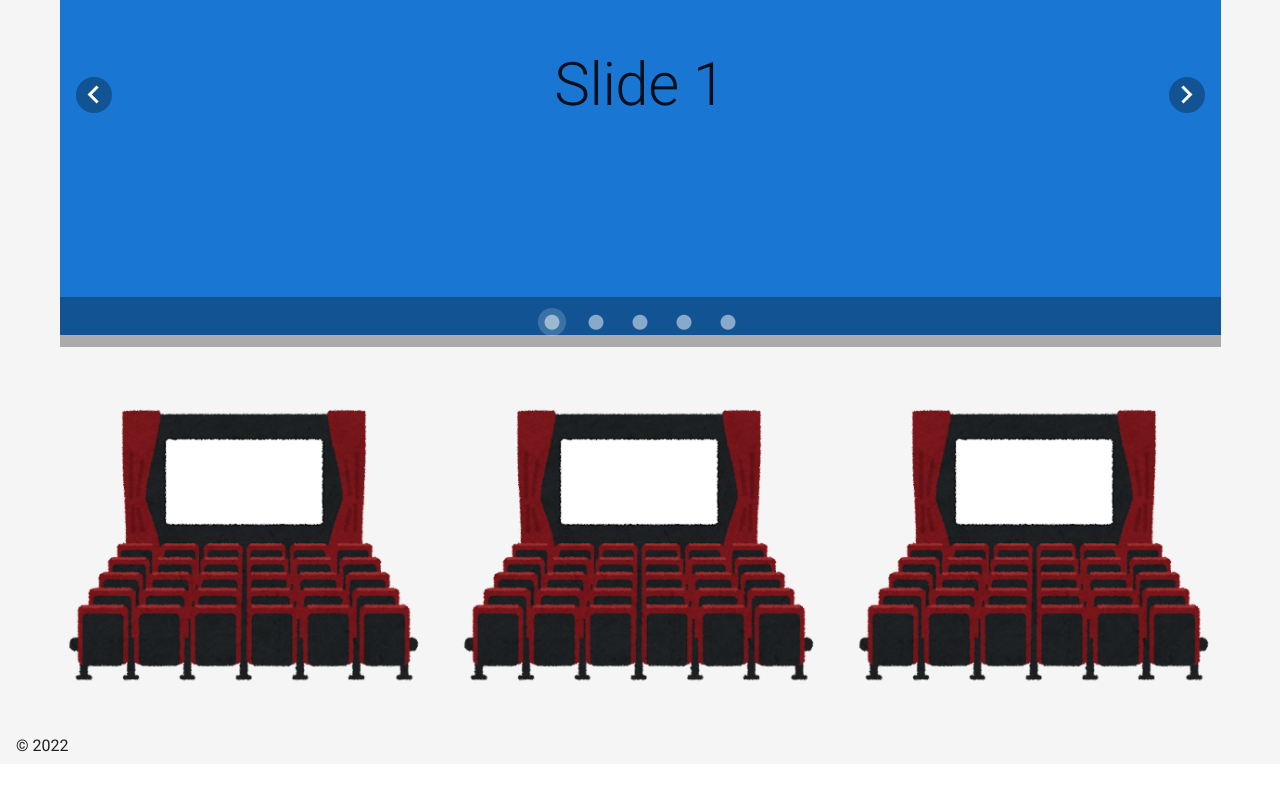
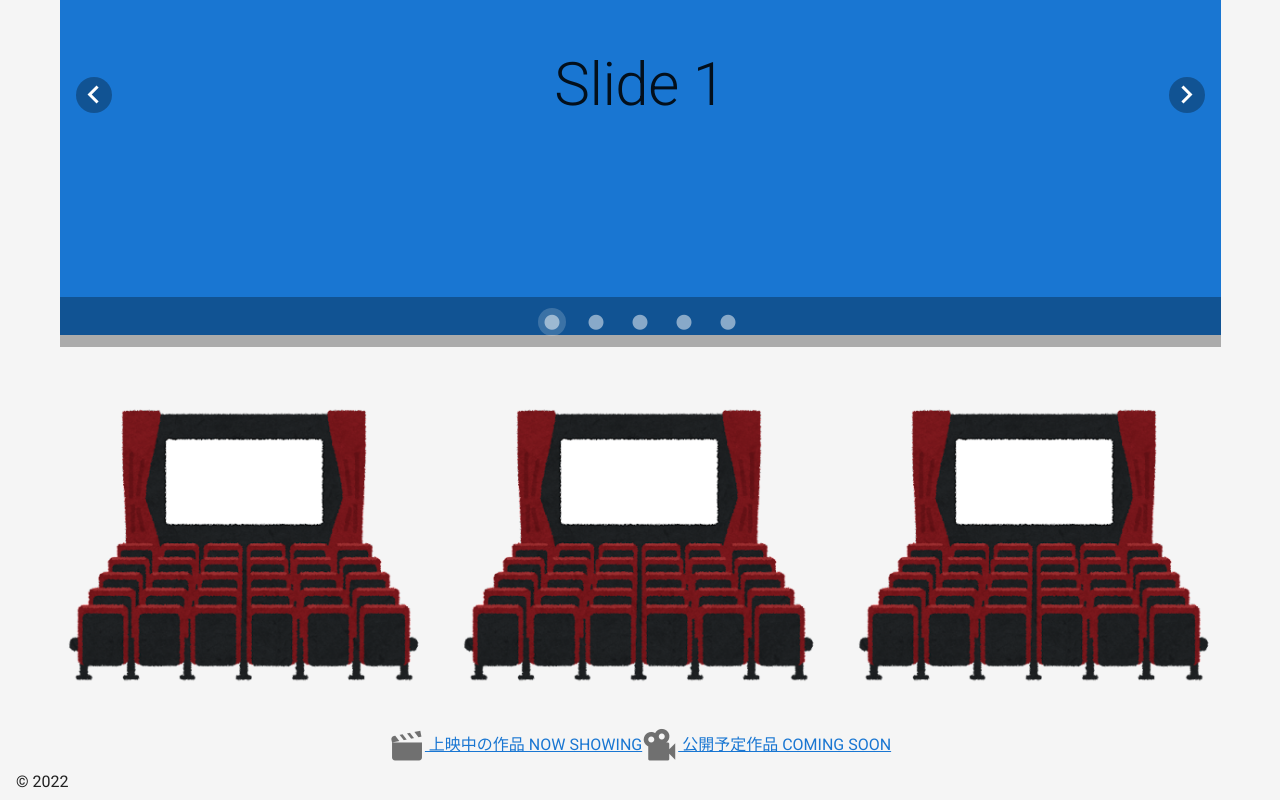
Before and after one commit to Taurin190/nuxt-sample, a Nuxt app: page / in a window 1280 px wide. Shown: the part 383-1183 px from the top of the page. Before the commit the page ends 1147 px from the top, so only its background shows below. Built offline with nearby package versions, Linux system fonts and the light colour scheme.

Commit message:
add movie list panel

```diff
--- /dev/null
+++ b/components/molecules/PanelTitle.vue
@@ -0,0 +1,33 @@
+<template>
+  <nuxt-link :to="to" class="center block">
+      <v-icon large>{{ icon }}</v-icon>
+      <span>
+          {{ title }}
+          {{ etitle }}
+      </span>
+  </nuxt-link>
+</template>
+
+<script>
+export default {
+  name: "PanelTitle",
+  props: {
+    to: {
+      type: String,
+      default: "",
+    },
+    icon: {
+      type: String,
+      default: "",
+    },
+    title: {
+        type: String,
+      default: "",
+    },
+    etitle: {
+        type: String,
+      default: "",
+    }
+  },
+};
+</script>
--- /dev/null
+++ b/components/organisms/MovieListPanel.vue
@@ -0,0 +1,31 @@
+<template>
+<div>
+    <panel-title :to="to" :icon="icon" :title="title" :etitle="etitle" />
+</div>
+</template>
+
+<script>
+import PanelTitle from '../molecules/PanelTitle.vue';
+export default {
+  components: { PanelTitle },
+  name: "MovieListPanel",
+  props: {
+    to: {
+      type: String,
+      default: "",
+    },
+    icon: {
+      type: String,
+      default: "",
+    },
+    title: {
+        type: String,
+      default: "",
+    },
+    etitle: {
+        type: String,
+      default: "",
+    }
+  },
+};
+</script>
--- a/pages/index.vue
+++ b/pages/index.vue
@@ -1,19 +1,48 @@
 <template>
   <div>
-    <TabMenu :active=1 />
+    <TabMenu :active="1" />
     <v-row justify="center" align="center">
       <v-col cols="12">
         <carousel />
       </v-col>
     </v-row>
-     <ImageBanners />
+    <ImageBanners />
+    <v-row justify="center" align="center">
+    <div v-for="panel in panels" :key="panel.title">
+      <movie-list-panel
+        :to="panel.to"
+        :icon="panel.icon"
+        :title="panel.title"
+        :etitle="panel.etitle"
+      />
+    </div>
+    </v-row>
   </div>
 </template>
 
 <script>
-import Carousel from '~/components/Carousel.vue';
+import Carousel from "~/components/Carousel.vue";
+import MovieListPanel from "~/components/organisms/MovieListPanel.vue";
 export default {
-  components: { Carousel },
+  components: { Carousel, MovieListPanel },
   name: "IndexPage",
+  data() {
+    return {
+      panels: [
+        {
+          to: "/nowshowing",
+          icon: "mdi-movie-open",
+          title: "上映中の作品",
+          etitle: "NOW SHOWING",
+        },
+        {
+          icon: "mdi-video-vintage",
+          title: "公開予定作品",
+          etitle: "COMING SOON",
+          to: "/comingsoon",
+        },
+      ],
+    };
+  },
 };
 </script>
```
